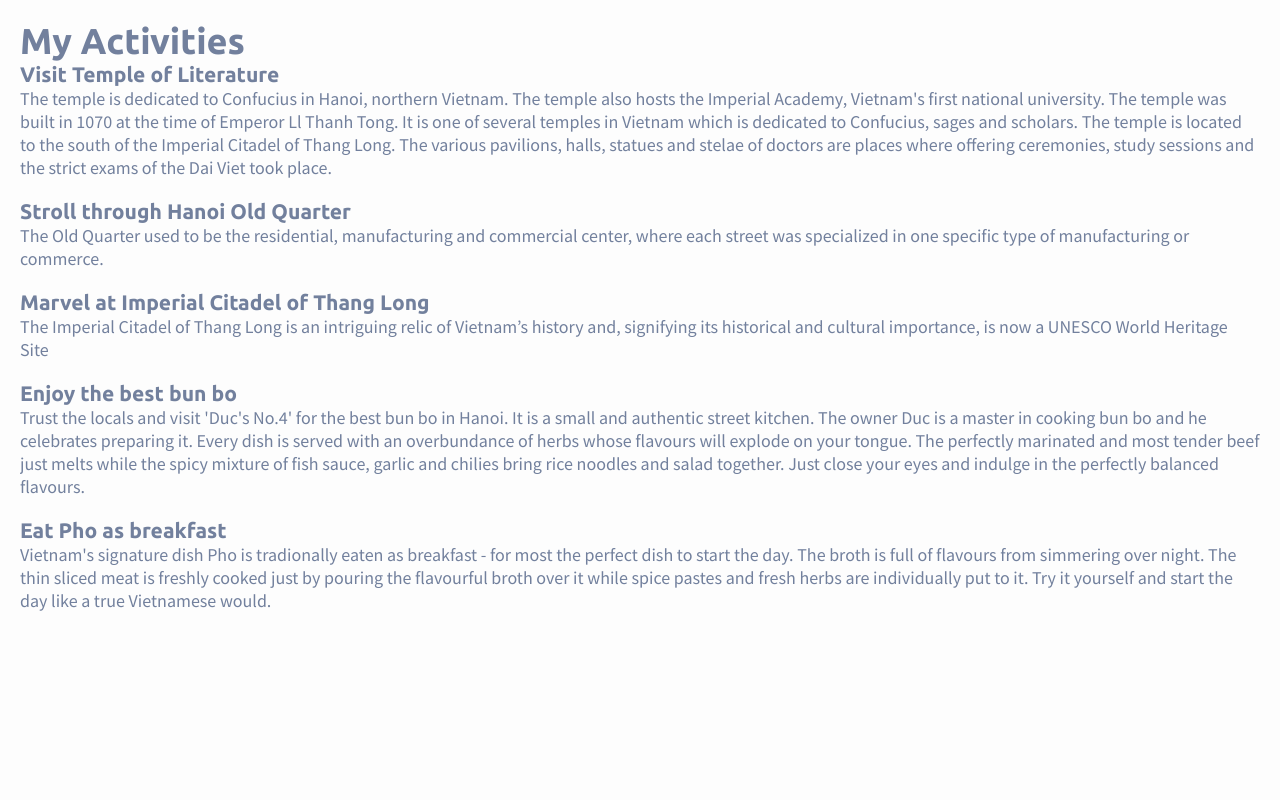
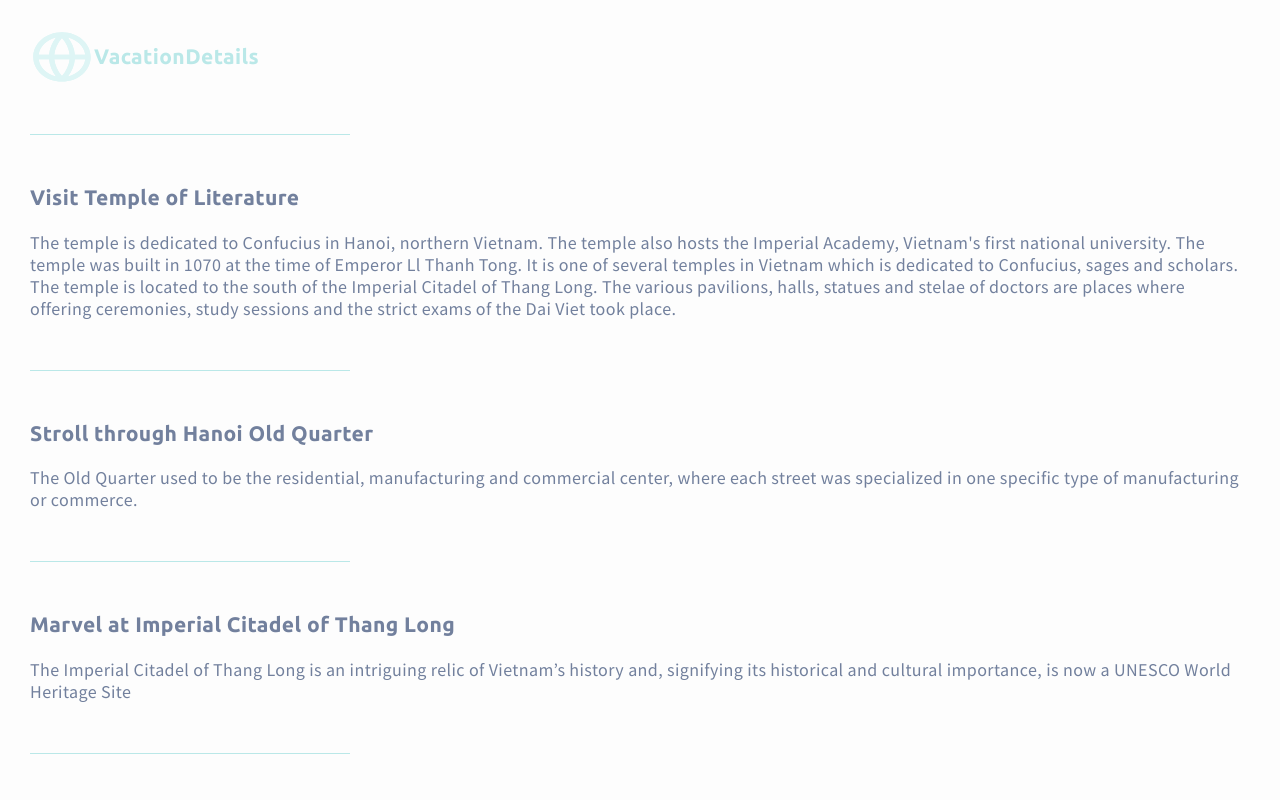
Before and after one commit to sinafischer/capstone-project, a React (Create React App) app: page / in a window 1280 px wide. Shown: the top 800 px of the page. Built offline with nearby package versions, Linux system fonts and the light colour scheme.

Commit message:
Refactor ActivityList to ActivityListItem and refined styling

```diff
--- a/src/App.js
+++ b/src/App.js
@@ -1,15 +1,21 @@
 import React from 'react'
 import styled from 'styled-components'
-import ActivityList from './components/ActivityList'
+import Header from './components/Header'
+import ActivityListItem from './components/ActivityListItem'
 
 export default function App() {
   return (
-    <StyledApp>
-      <h1>My Activities</h1>
-      <ActivityList />
-    </StyledApp>
+    <div>
+      <Header />
+      <StyledList>
+        <ActivityListItem />
+      </StyledList>
+    </div>
   )
 }
-const StyledApp = styled.div`
-  padding: 20px;
+
+const StyledList = styled.ul`
+  list-style: none;
+  padding: 0;
+  margin: 30px 30px;
 `
--- a/src/GlobalStyle.js
+++ b/src/GlobalStyle.js
@@ -12,18 +12,22 @@ export default createGlobalStyle`
 
 * {
   box-sizing: border-box;
-  margin: 0;
-  padding: 0;
 }
 
 
 body {
+  background-color: var(--senary);
   font-size: 18px;
-  background-color: var(--senary);
   font-family: 'Source Sans Pro', sans-serif;
   font-weight: 400;
   color: #72809d;
+  line-height: 1.22;
+  letter-spacing: 0.39px;
+  grid-template-rows: 85px auto;
+  height: 100vh;
+  margin: 0;
 }
+
 
 h1, h2, h3 {
   font-family: 'Ubuntu', sans-serif;
--- a/src/components/ActivityList.js
+++ /dev/null
@@ -1,30 +0,0 @@
-import React from 'react'
-import activities from '../activities.json'
-import styled from 'styled-components'
-
-export default function ActivityList() {
-  return (
-    <ActivityListContainer>
-      <StyledActivityList>
-        {activities.map((activity) => (
-          <li>
-            <h3>{activity.name}</h3>
-            <p>{activity.details}</p>
-          </li>
-        ))}
-      </StyledActivityList>
-    </ActivityListContainer>
-  )
-}
-
-const ActivityListContainer = styled.main`
-  overflow: scroll;
-`
-
-const StyledActivityList = styled.ul`
-  list-style: none;
-
-  li {
-    margin-bottom: 20px;
-  }
-`
--- /dev/null
+++ b/src/components/ActivityListItem.js
@@ -0,0 +1,26 @@
+import React from 'react'
+import activities from '../activities.json'
+import styled from 'styled-components'
+
+export default function ActivityList() {
+  return (
+    <>
+      {activities.map((activity) => {
+        return (
+          <li>
+            <DivisionLine />
+            <h3>{activity.name}</h3>
+            <p>{activity.details}</p>
+          </li>
+        )
+      })}
+    </>
+  )
+}
+
+const DivisionLine = styled.div`
+  background-color: var(--primary);
+  width: 320px;
+  height: 1px;
+  margin: 50px 0;
+`
--- /dev/null
+++ b/src/components/Header.js
@@ -0,0 +1,23 @@
+import React from 'react'
+import styled from 'styled-components'
+import globe from '../images/globe.svg'
+
+export default function Header() {
+  return (
+    <StyledHeader>
+      <img src={globe} alt="" />
+      <span>VacationDetails</span>
+    </StyledHeader>
+  )
+}
+
+const StyledHeader = styled.header`
+  font-family: 'Ubuntu', sans-serif;
+  font-weight: 700;
+  font-size: 21px;
+  color: var(--primary);
+  display: flex;
+  justify-content: left;
+  align-items: center;
+  margin: 30px;
+`
```
Also changed, not shown: src/images/globe.svg (added), 1 other file (tests, documents, lock files or other folders).
